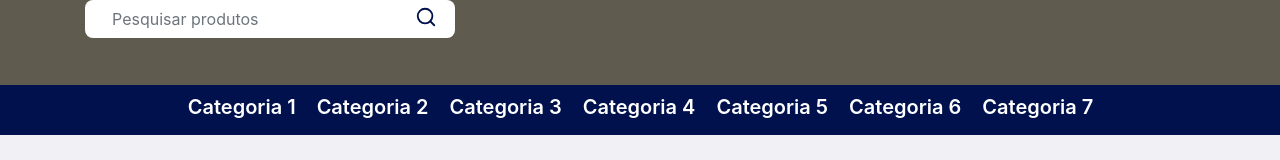
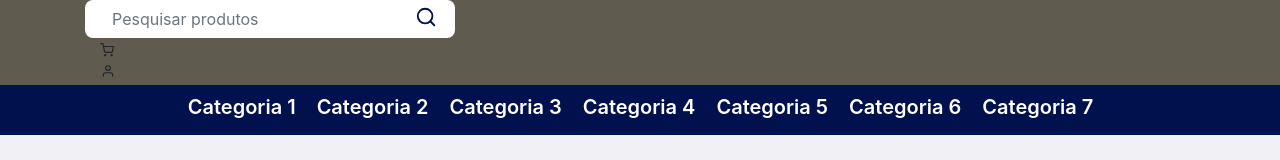
Before and after one commit to eduardoRG95/tcc-plataforma-front, a React (Create React App) app: page / in a window 1280 px wide. Shown: the top 160 px of the page. Built offline with nearby package versions, Linux system fonts and the light colour scheme.

Commit message:
commit parcial

```diff
--- /dev/null
+++ b/src/Components/Site/Cart/index.js
@@ -0,0 +1,15 @@
+import React from 'react';
+
+import { FormControl, Button, Form, Row, Col } from 'react-bootstrap';
+
+import { FiShoppingCart } from 'react-icons/fi';
+
+import './styles.css';
+
+export default function Cart() {
+    return (
+        <div className="cart-content col-md-4">
+                <FiShoppingCart />
+        </div>
+    );
+}
--- a/src/Components/Site/Header/index.js
+++ b/src/Components/Site/Header/index.js
@@ -3,6 +3,8 @@ import { Col, Container } from 'react-bootstrap';
 
 import Menu from '../Menu';
 import Search from '../Search';
+import Cart from '../Cart';
+import User from '../User';
 
 import './styles.css';
 
@@ -13,6 +15,8 @@ export default function Header() {
                 <Col md={24}>
                     <Container>
                         <Search />
+                        <Cart />
+                        <User />
                     </Container>
                 </Col>
             </div>
--- /dev/null
+++ b/src/Components/Site/User/index.js
@@ -0,0 +1,15 @@
+import React from 'react';
+
+import { FormControl, Button, Form, Row, Col } from 'react-bootstrap';
+
+import { FiUser } from 'react-icons/fi';
+
+import './styles.css';
+
+export default function User() {
+    return (
+        <div className="cart-content col-md-4" >
+               <span> <FiUser /> </span>
+        </div>
+    );
+}
```
Also changed, not shown: src/Components/Site/Cart/styles.css (added), src/Components/Site/User/styles.css (added). Lines whose indentation alone changed are shown as unchanged.
